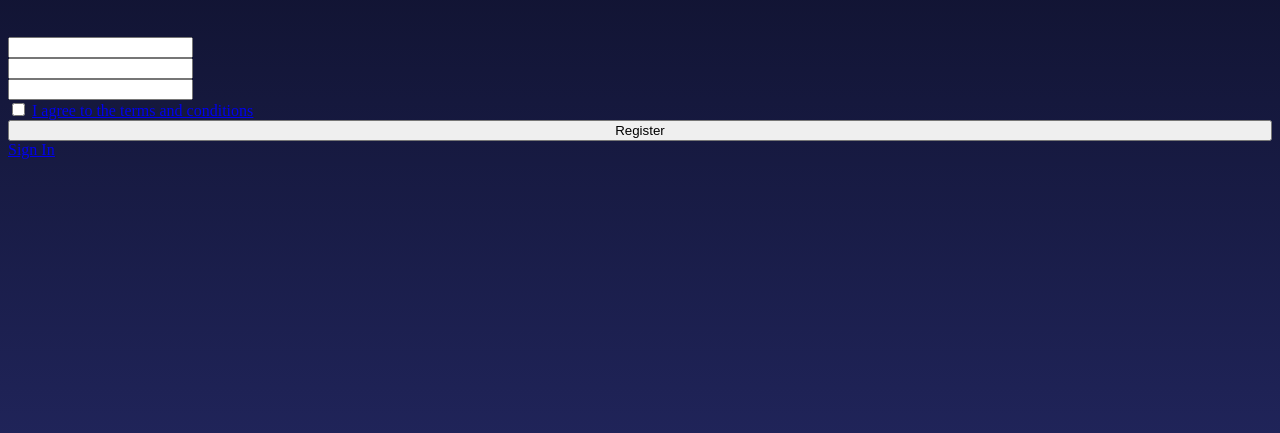
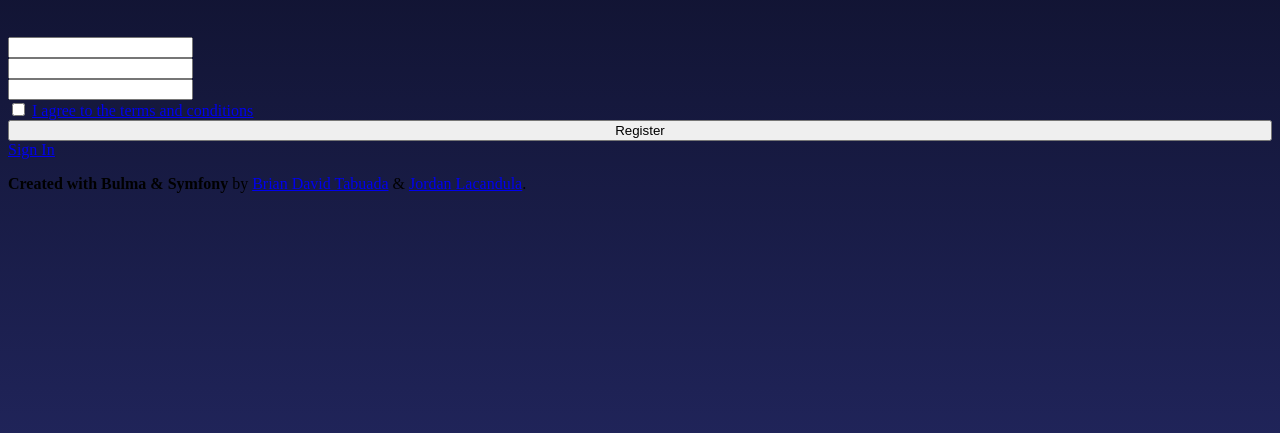
Before and after one commit to skyCatalysm/Forum, a Symfony app: template templates/security/register.html.twig in a window 1280 px wide. Shown: the part 156-589 px from the top of the page. Run offline with Twig, Linux system fonts and the light colour scheme; the template is opened without the code that fills it, so the values that code supplies are empty; form fields are guessed from the names that the template uses; style sheets or scripts are compiled from the project's sources; some libraries are stand-ins or nearby versions.

Commit message:
github repository push

```diff
--- a/composer.json
+++ b/composer.json
@@ -11,6 +11,7 @@
         "knplabs/knp-time-bundle": "^1.9",
         "sensio/framework-extra-bundle": "^5.3",
         "stof/doctrine-extensions-bundle": "^1.3",
+        "symfony/apache-pack": "^1.0",
         "symfony/asset": "4.3.*",
         "symfony/console": "4.3.*",
         "symfony/dotenv": "4.3.*",
--- a/templates/base.html.twig
+++ b/templates/base.html.twig
@@ -19,6 +19,9 @@
     <div class="container">
         {% block body %}{% endblock %}
     </div>
+    {% block footer %}
+        {{ include('footer.html.twig') }}
+    {% endblock %}
         {% block javascripts %}
         {% endblock %}
     </body>
--- /dev/null
+++ b/templates/footer.html.twig
@@ -0,0 +1,7 @@
+<footer class="footer has-background-grey-lighter">
+    <div class="content has-text-centered">
+        <p>
+            <strong>Created with Bulma & Symfony</strong> by <a href="https://web.facebook.com/AngryRoar">Brian David Tabuada</a> & <a href="https://www.facebook.com/benching.benching">Jordan Lacandula</a>.
+        </p>
+    </div>
+</footer>
```
Also changed, not shown: public/.htaccess (added), 3 other files.
